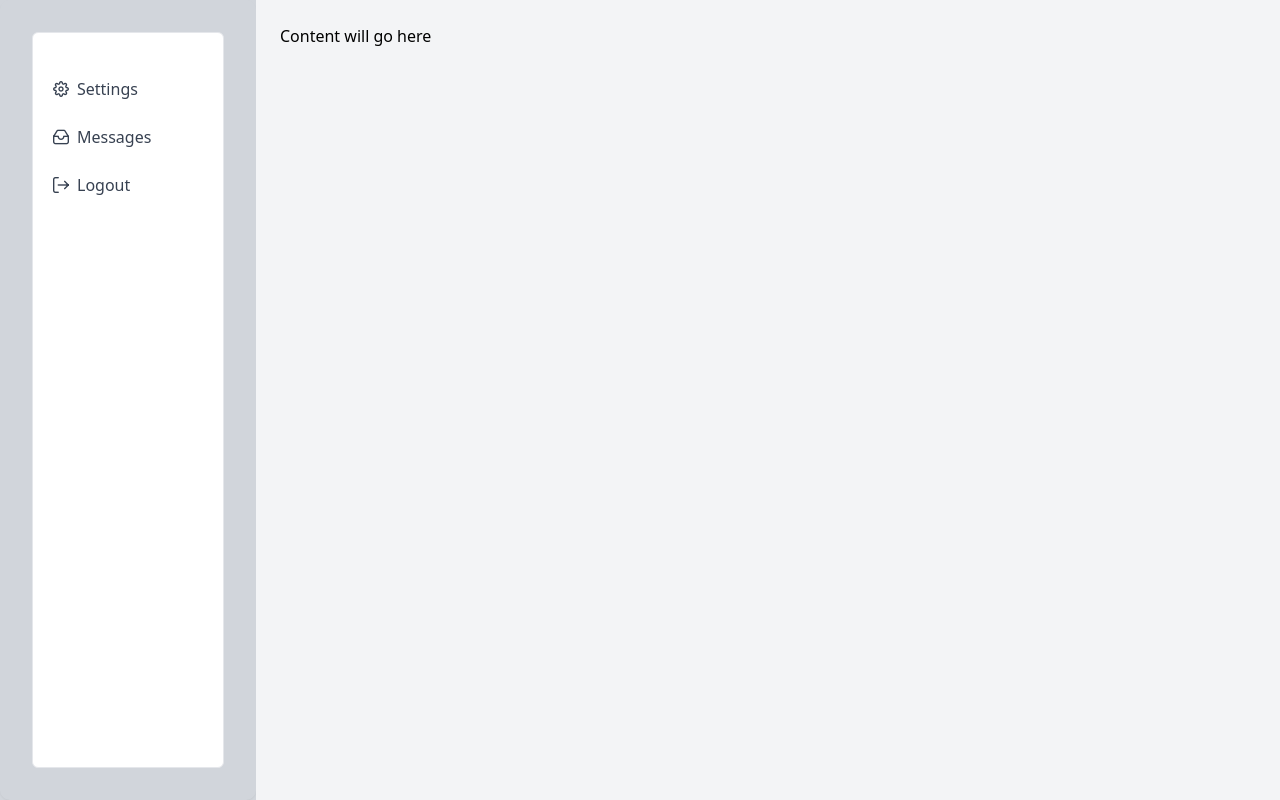
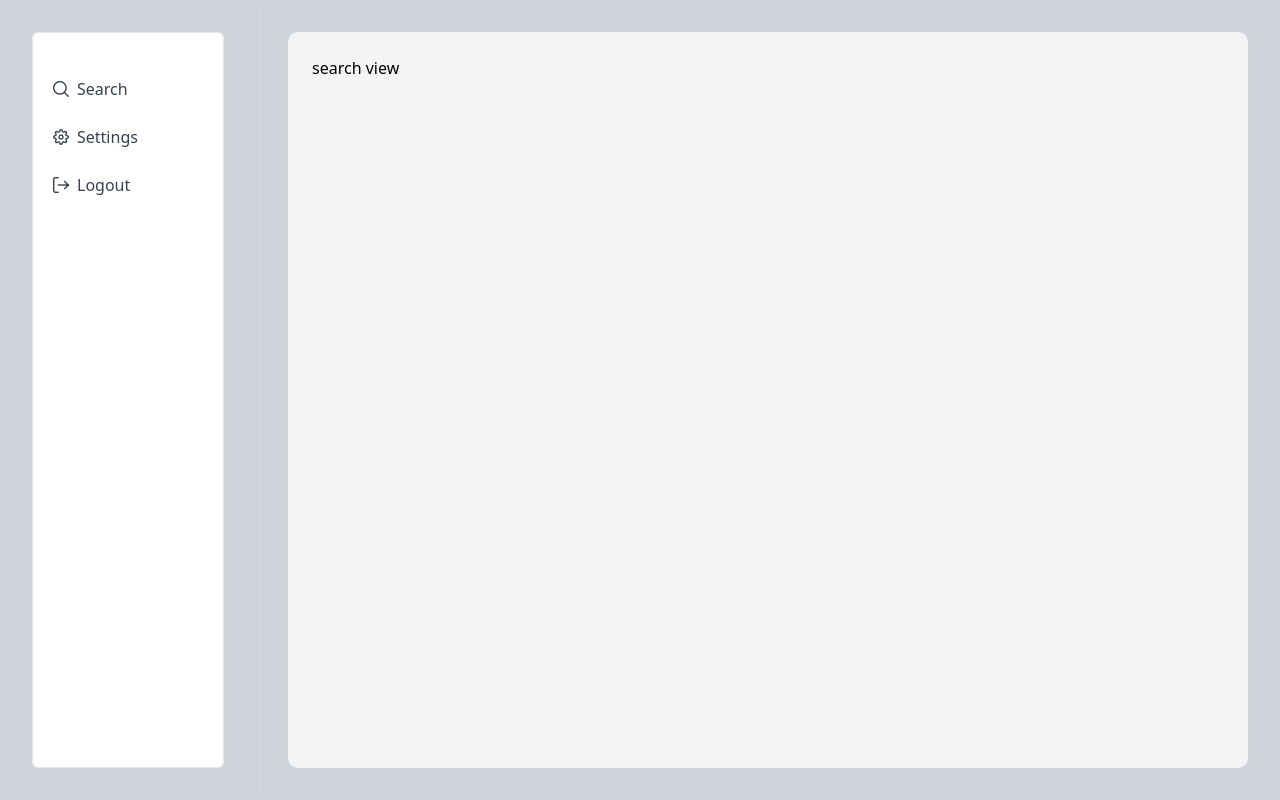
Before and after one commit to Stegnerd/vgtracker, a Vue app: page /#/search in a window 1280 px wide. Built offline with nearby package versions, Linux system fonts and the light colour scheme.

Commit message:
got main page working

```diff
--- a/src/components/NavBar.vue
+++ b/src/components/NavBar.vue
@@ -5,14 +5,16 @@ const items = ref([
   {
     items: [
       {
-        label: 'Settings',
-        icon: 'pi pi-cog',
+        label: 'Search',
+        icon: 'pi pi-search',
+        link: 'search',
         shortcut: '⌘+O'
       },
       {
-        label: 'Messages',
-        icon: 'pi pi-inbox',
-        badge: 2
+        label: 'Settings',
+        icon: 'pi pi-cog',
+        link: 'setting',
+        shortcut: '⌘+O'
       },
       {
         label: 'Logout',
@@ -20,9 +22,6 @@ const items = ref([
         shortcut: '⌘+Q'
       }
     ]
-  },
-  {
-    separator: true
   }
 ]);
 </script>
--- a/src/layouts/LayoutDefault.vue
+++ b/src/layouts/LayoutDefault.vue
@@ -6,8 +6,16 @@ import NavBar from '../components/NavBar.vue';
   <div class="min-h-screen flex flex-col bg-gray-300 dark:bg-slate-800 ">
     <div class='relative flex flex-grow'>
       <NavBar class='bg-white shadow-sm p-6 space-y-6 w-64'></NavBar>
-      <!-- <nav class='bg-white shadow-sm p-6 space-y-6 w-64'> Navbar </nav> -->
-      <main class='bg-gray-100 flex-1 p-6'> Content will go here </main>
+      <main class='bg-gray-100 flex-1 p-6 main-card'>
+        <RouterView></RouterView>
+      </main>
     </div>
   </div>
 </template>
+
+<style scoped>
+.main-card {
+  margin: 2rem;
+  border-radius: 10px;
+}
+</style>
--- a/src/views/SearchView.vue
+++ b/src/views/SearchView.vue
@@ -1,2 +1,4 @@
 <script setup="ts"></script>
-<template></template>
+<template>
+  <p>search view</p>
+</template>
--- a/src/views/SettingView.vue
+++ b/src/views/SettingView.vue
@@ -1,3 +1,5 @@
 <script setup lang="ts">
 </script>
-<template></template>
+<template>
+  <p>setting</p>
+</template>
```
